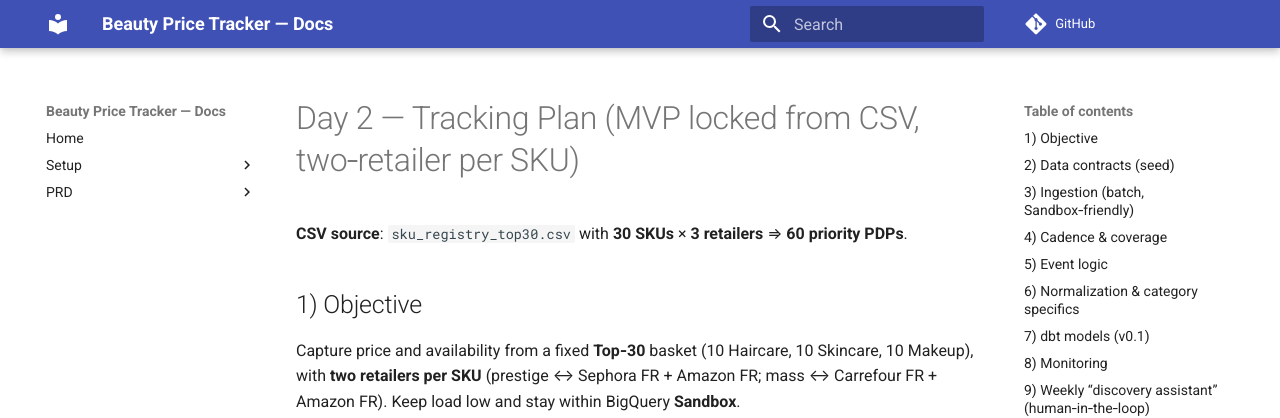
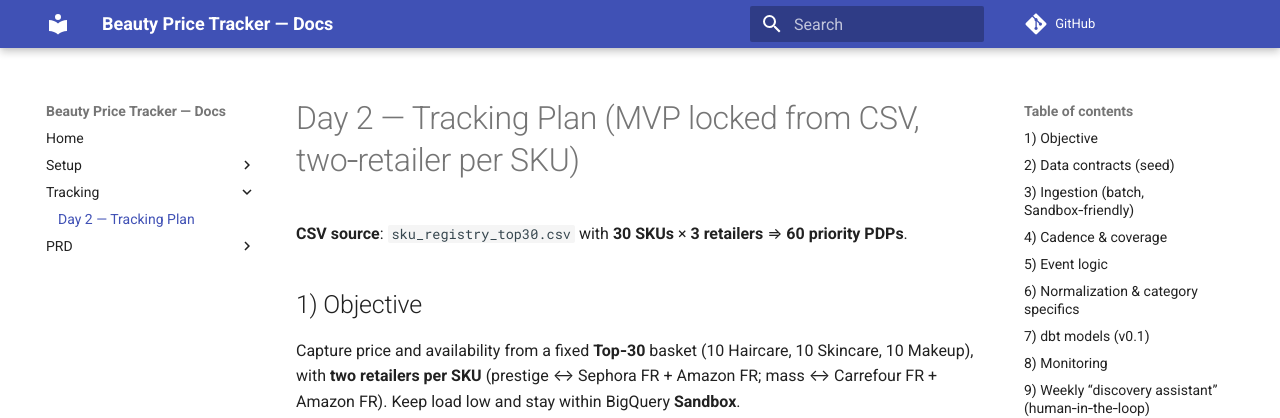
Before and after one commit to Vaibhav-180500/beauty-price-tracker, an MkDocs documentation site: the page built from docs/d02-tracking-plan.md, in a window 1280 px wide. Shown: the top 418 px of the page. Built offline with MkDocs 1.6.1 and Material for MkDocs 9.7.7, drawn with Linux system fonts in a browser that asks for light colours; comment, search, counter and statistics services are not loaded.

Commit message:
Update mkdocs.yml

```diff
--- a/mkdocs.yml
+++ b/mkdocs.yml
@@ -13,6 +13,8 @@ nav:
       - "Day 0 (Easy)": setup/day0-easy.md
       - "Day 0 (Technical)": setup/day0-technical.md
       - "Legal notes": legal-notes.md
+  - Tracking:
+      - "Day 2 — Tracking Plan": d02-tracking-plan.md
   - PRD:
       - "PRD (Easy)": prd/prd-easy.md
       - "PRD (Technical)": prd/prd-technical.md
```
